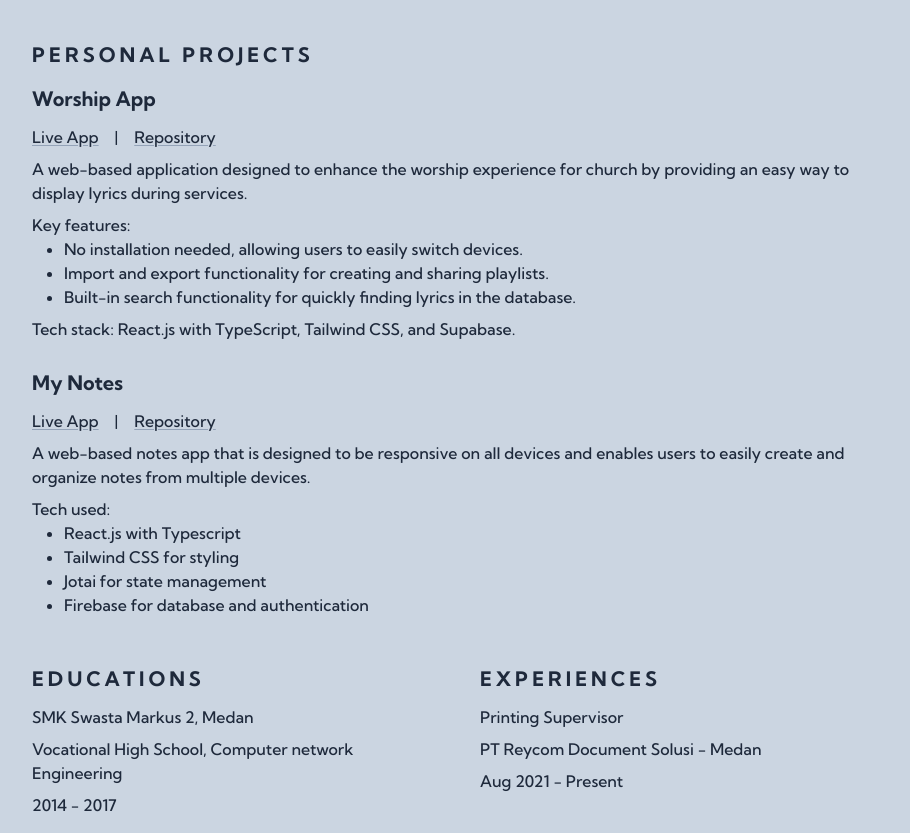
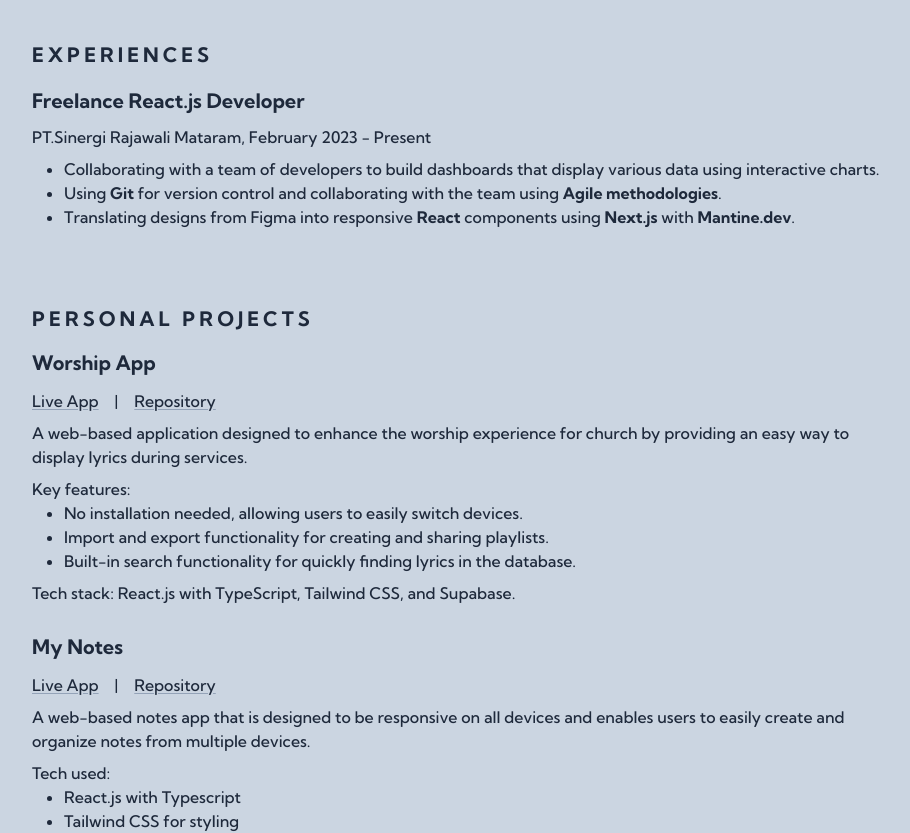
Before and after one commit to roymandev/royman.dev, a Next.js app: page /resume in a window 1280 px wide. Shown: the part 880-1713 px from the top of the page, without its empty margins (184-1094 px from the left). Built offline with nearby package versions, Linux system fonts and the light colour scheme.

Commit message:
feat: update resume page

```diff
--- a/src/components/Resume/SectionExperiences.tsx
+++ b/src/components/Resume/SectionExperiences.tsx
@@ -1,21 +1,28 @@
 import BaseSection from '@/components/Resume/BaseSection';
-import { royman } from '@/data/resumeData';
 
 const SectionExperiences = () => (
-  <BaseSection title="Experiences">
-    <ul>
-      {royman.experiences.map((work) => (
-        <li key={work.company} className="flex flex-col gap-2">
-          <h3 className="font-medium">{work.position}</h3>
-          <p>
-            {work.company} - {work.city}
-          </p>
-          <span className="font-medium">
-            {work.start_date} - {work.end_date}
-          </span>
+  <BaseSection title="Experiences" className="print:col-span-2 sm:col-span-2">
+    <article className="mb-6 space-y-2 py-1">
+      <h2 className="text-xl font-bold leading-8">
+        Freelance React.js Developer
+      </h2>
+      <p>PT.Sinergi Rajawali Mataram, February 2023 - Present</p>
+
+      <ul className="ml-8 list-disc">
+        <li>
+          Collaborating with a team of developers to build dashboards that
+          display various data using interactive charts.
         </li>
-      ))}
-    </ul>
+        <li>
+          Using <b>Git</b> for version control and collaborating with the team
+          using <b>Agile methodologies</b>.
+        </li>
+        <li>
+          Translating designs from Figma into responsive <b>React</b> components
+          using <b>Next.js</b> with <b>Mantine.dev</b>.
+        </li>
+      </ul>
+    </article>
   </BaseSection>
 );
 
--- a/src/data/resumeData.ts
+++ b/src/data/resumeData.ts
@@ -7,15 +7,6 @@ export const royman = {
   },
   summary:
     "I'm a person who loves to learn and create things.\nThat why currently now i learn programming and make great apps.",
-  experiences: [
-    {
-      position: 'Printing Supervisor',
-      company: 'PT Reycom Document Solusi',
-      city: 'Medan',
-      start_date: 'Aug 2021',
-      end_date: 'Present',
-    },
-  ],
   educations: [
     {
       school: 'SMK Swasta Markus 2',
--- a/src/pages/resume.tsx
+++ b/src/pages/resume.tsx
@@ -79,7 +79,7 @@ const Resume: NextPage = () => {
 
         <main
           className={twMerge(
-            'mt-12 grid grid-cols-1 gap-12',
+            'mt-12 grid grid-cols-1 gap-y-12 gap-x-8',
             'sm:grid-cols-2',
             'print:grid-cols-2',
           )}
@@ -88,9 +88,9 @@ const Resume: NextPage = () => {
           <SectionSummary />
           <SectionSkills />
           <SectionCertificates />
+          <SectionExperiences />
           <SectionProjects />
           <SectionEducations />
-          <SectionExperiences />
         </main>
       </div>
 
```
